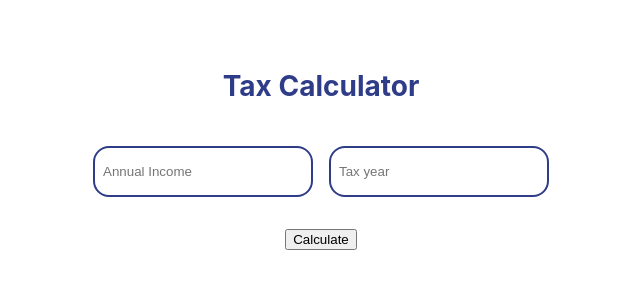
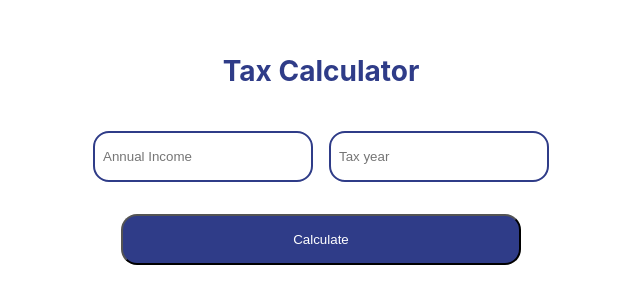
Before and after one commit to RaulCEN/points-assignment, a React (Create React App) app: page / in a window 1280 px wide. Shown: the part 250-554 px from the top of the page, without its empty margins (319-959 px from the left). Built offline with nearby package versions, Linux system fonts and the light colour scheme.

Commit message:
feat: styles implemented to Button component

```diff
--- /dev/null
+++ b/src/components/Button/Button.style.css
@@ -0,0 +1,7 @@
+.button {
+  min-width: 400px;
+  border-radius: 16px;
+  color: #fff;
+  background: #2F3C88;
+  padding: 1rem 0;
+}
--- a/src/components/Button/index.jsx
+++ b/src/components/Button/index.jsx
@@ -1,3 +1,5 @@
 import React from 'react';
 
-export const Button = ({children}) => (<button>{ children }</button>)
+import './Button.style.css'
+
+export const Button = ({children}) => (<button className='button'>{ children }</button>)
```
